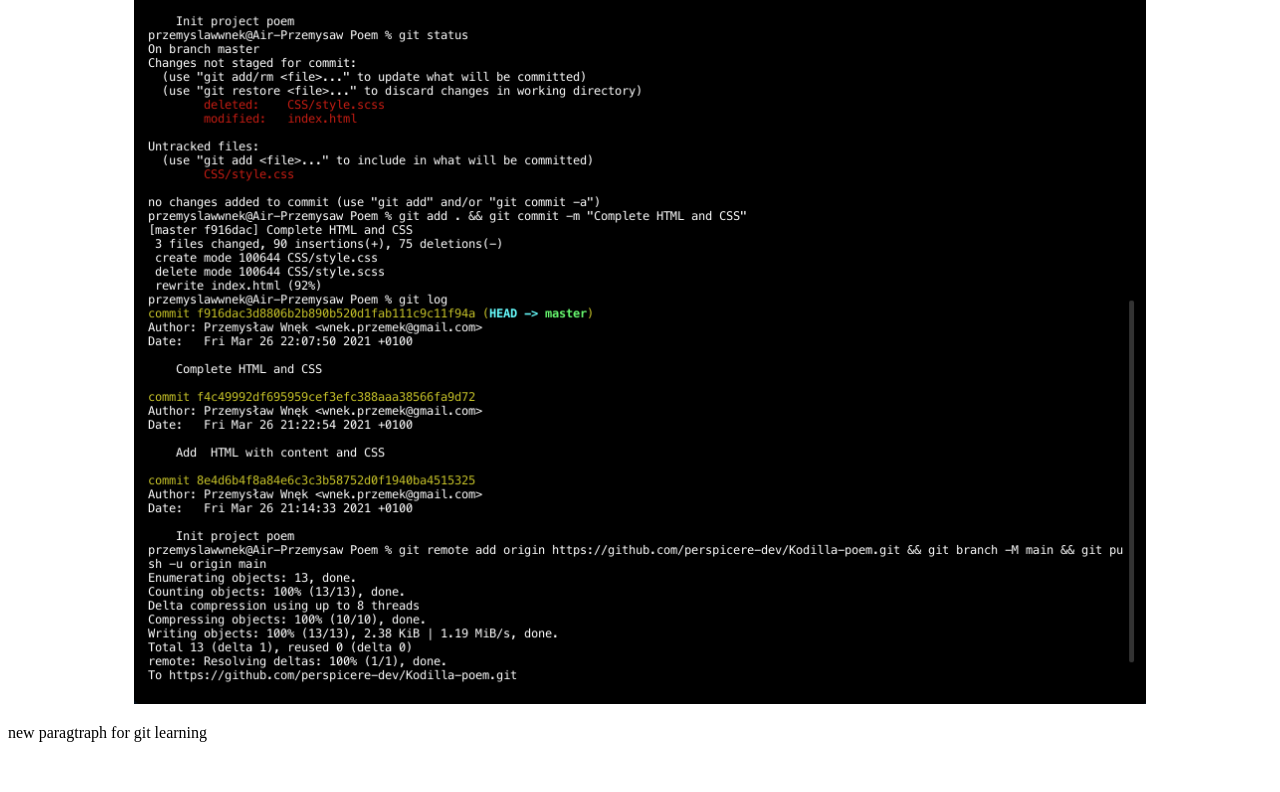
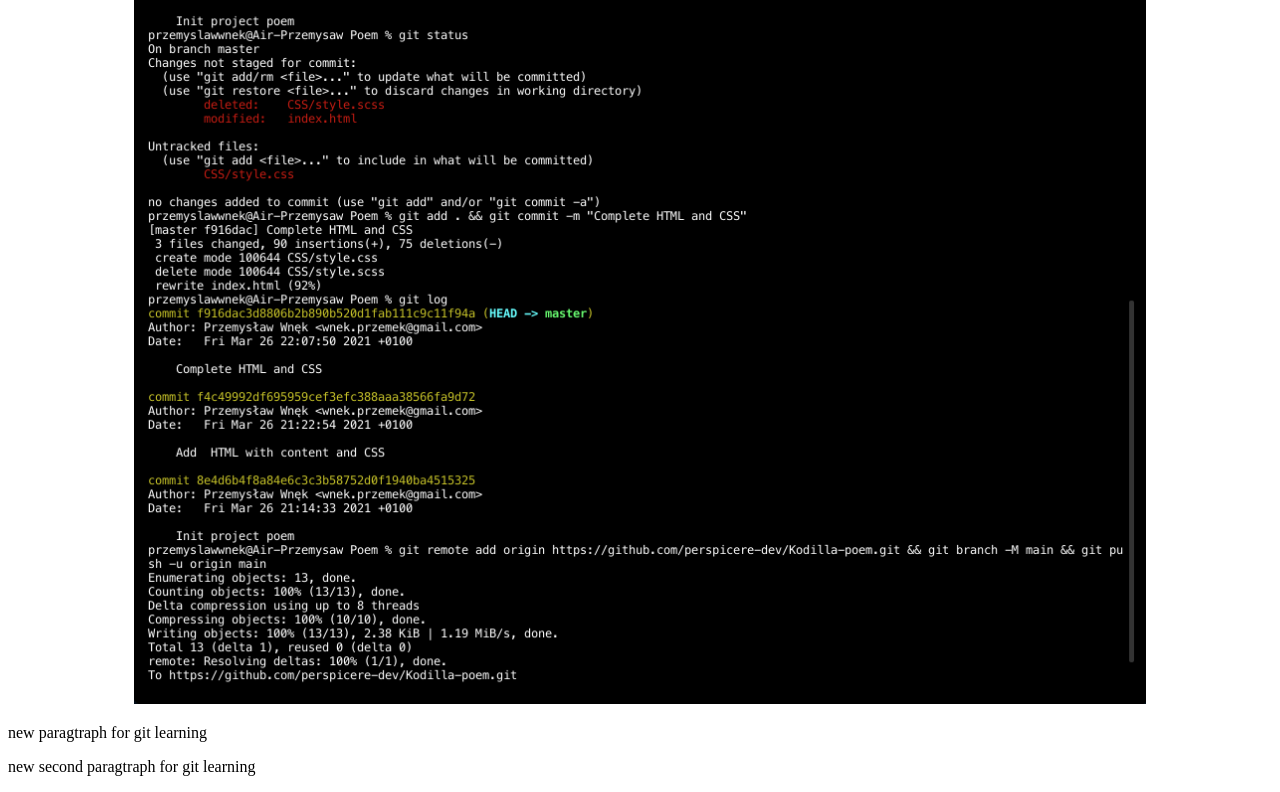
Before and after one commit to perspicere-dev/Kodilla-poem, a website: page index.html in a window 1280 px wide. Shown: the part 2404-3196 px from the top of the page. Before the commit the page ends 3162 px from the top, so only its background shows below. Drawn offline with Linux system fonts and the light colour scheme.

Commit message:
add new second  <p>

```diff
--- a/index.html
+++ b/index.html
@@ -67,6 +67,7 @@
   <img class="screen" src="IMG/2.png" alt="screen2">
 </div>
 <p>new paragtraph for git learning</p>
+<p>new second paragtraph for git learning</p>
 </body>
 
 </html>
```
